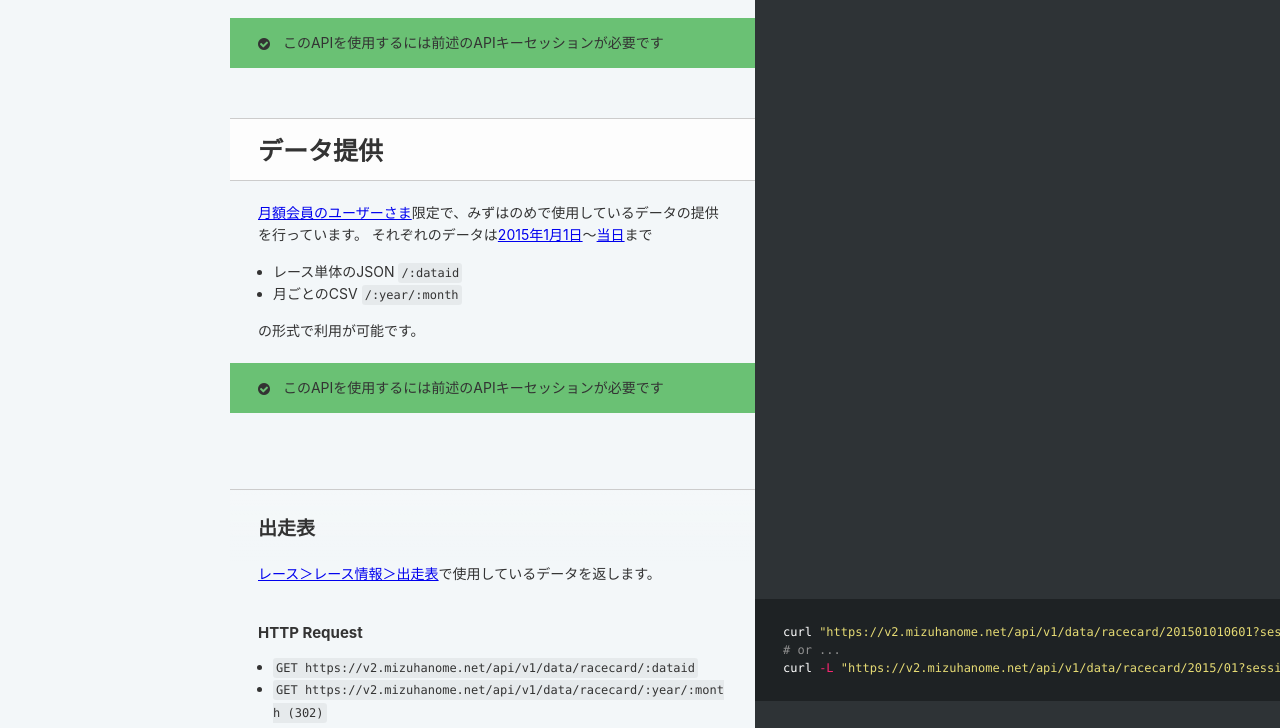
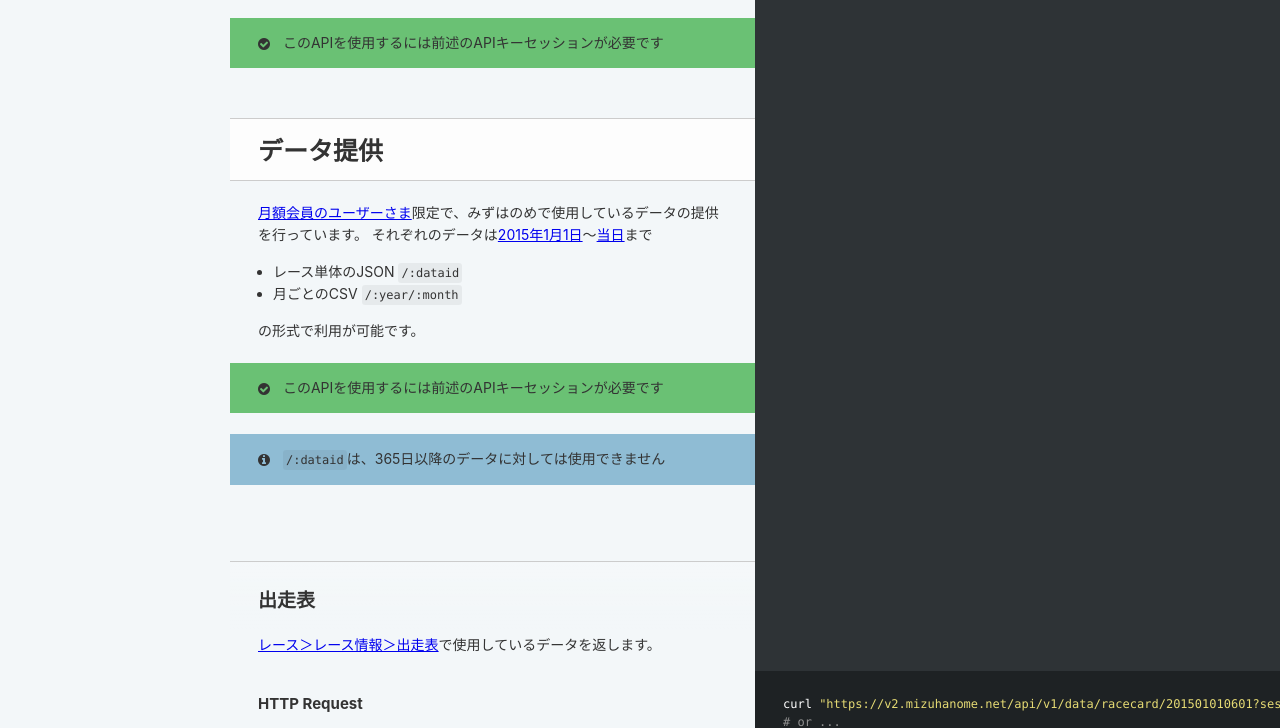
Before and after one commit to takuya-andou/mizuhanome_docs, a plain HTML site: page index.html in a window 1280 px wide. Shown: the part 11272-12000 px from the top of the page. Drawn offline with Linux system fonts and the light colour scheme.

Commit message:
「 /:dataidは、365日以降のデータに対しては使用できません」を追記

```diff
--- a/index.html
+++ b/index.html
@@ -1116,6 +1116,10 @@ curl <span class="nt">-X</span> POST <span class="s2">"https://v2.mizuhanome.net
 <aside class="success">
   このAPIを使用するには前述のAPIキーセッションが必要です
 </aside>
+
+<aside class="notice">
+<code>/:dataid</code>は、365日以降のデータに対しては使用できません
+</aside>
 <h2 id='9e076156bc'>出走表</h2>
 <p><a href="https://v2.mizuhanome.net/races/201501010601/info/card">レース＞レース情報＞出走表</a>で使用しているデータを返します。</p>
 <div class="highlight"><pre class="highlight shell tab-shell"><code>curl <span class="s2">"https://v2.mizuhanome.net/api/v1/data/racecard/201501010601?session=</span><span class="nv">$session</span><span class="s2">"</span>
```
